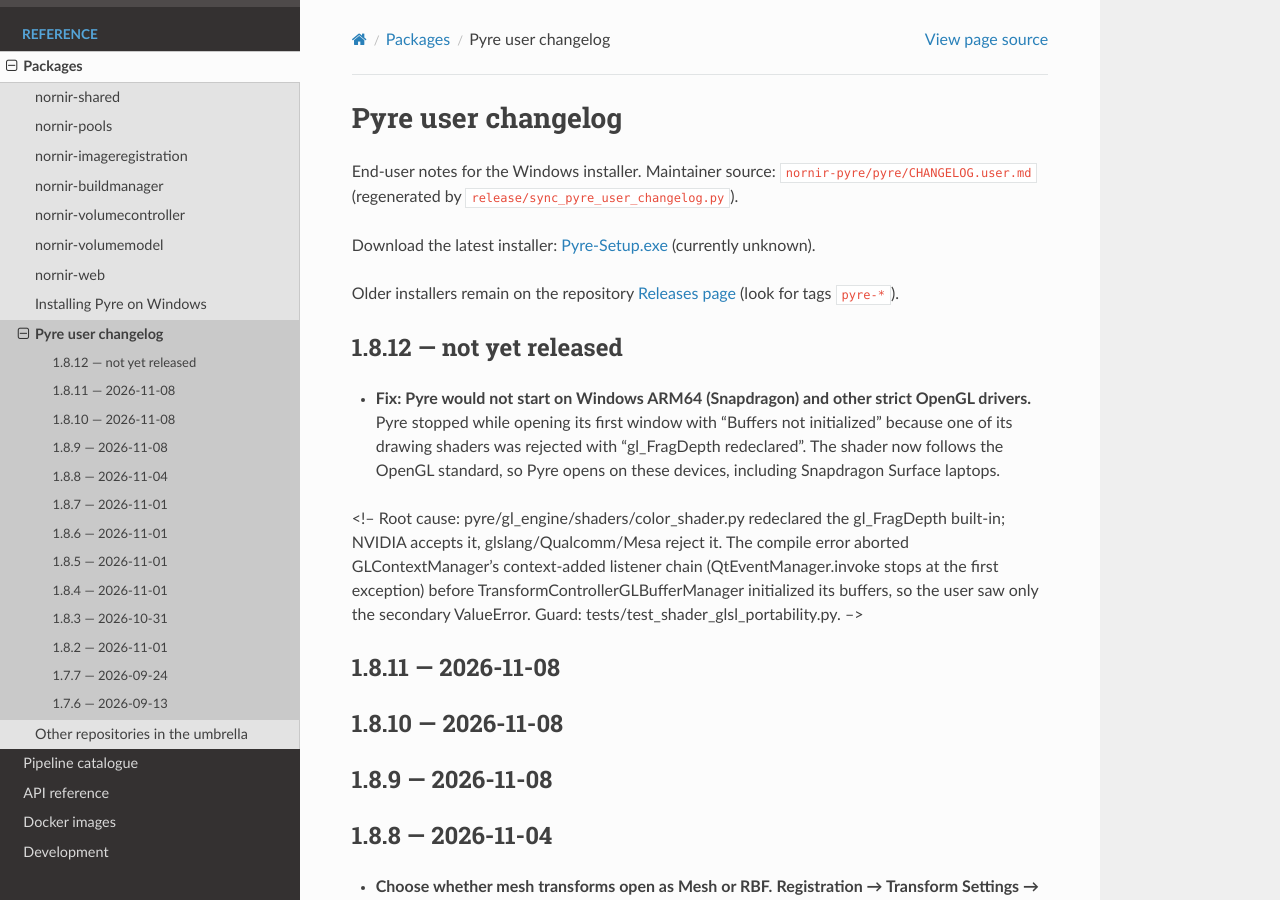
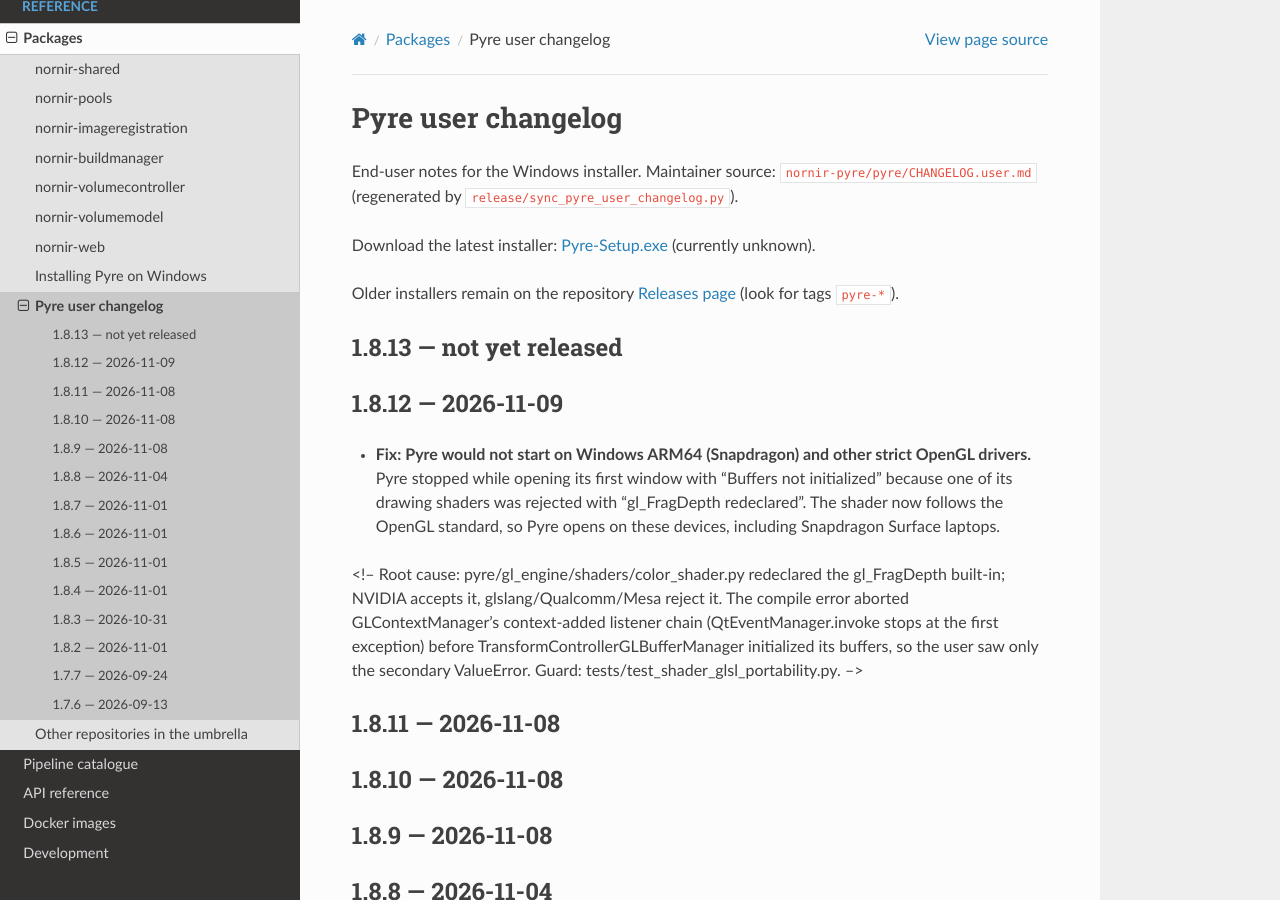
Before and after one commit to jamesra/nornir, a Sphinx documentation site: the page built from docs/packages/pyre_changelog.rst, in a window 1280 px wide and 900 px high. Built offline with Sphinx 7.4.7 and the Read the Docs theme 3.1.0, drawn with Linux system fonts in a browser that asks for light colours.

Commit message:
Update nornir-pyre: Pyre 1.8.13 after the 1.8.12 release (package-versions.yaml, pyre changelog docs)
Co-authored-by: Cursor <cursoragent@cursor.com>

```diff
--- a/docs/packages/pyre_changelog.rst
+++ b/docs/packages/pyre_changelog.rst
@@ -12,8 +12,12 @@ Older installers remain on the repository
 `Releases page <https://github.com/jamesra/nornir/releases>`_
 (look for tags ``pyre-*``).
 
-1.8.12 — not yet released
+1.8.13 — not yet released
 -------------------------
+
+
+1.8.12 — 2026-11-09
+-------------------
 
 * **Fix: Pyre would not start on Windows ARM64 (Snapdragon) and other strict OpenGL drivers.** Pyre stopped while opening its first window with "Buffers not initialized" because one of its drawing shaders was rejected with "gl_FragDepth redeclared". The shader now follows the OpenGL standard, so Pyre opens on these devices, including Snapdragon Surface laptops.
 <!-- Root cause: pyre/gl_engine/shaders/color_shader.py redeclared the gl_FragDepth built-in; NVIDIA accepts it, glslang/Qualcomm/Mesa reject it. The compile error aborted GLContextManager's context-added listener chain (QtEventManager.invoke stops at the first exception) before TransformControllerGLBufferManager initialized its buffers, so the user saw only the secondary ValueError. Guard: tests/test_shader_glsl_portability.py. -->
```
Also changed, not shown: 1 other file.
